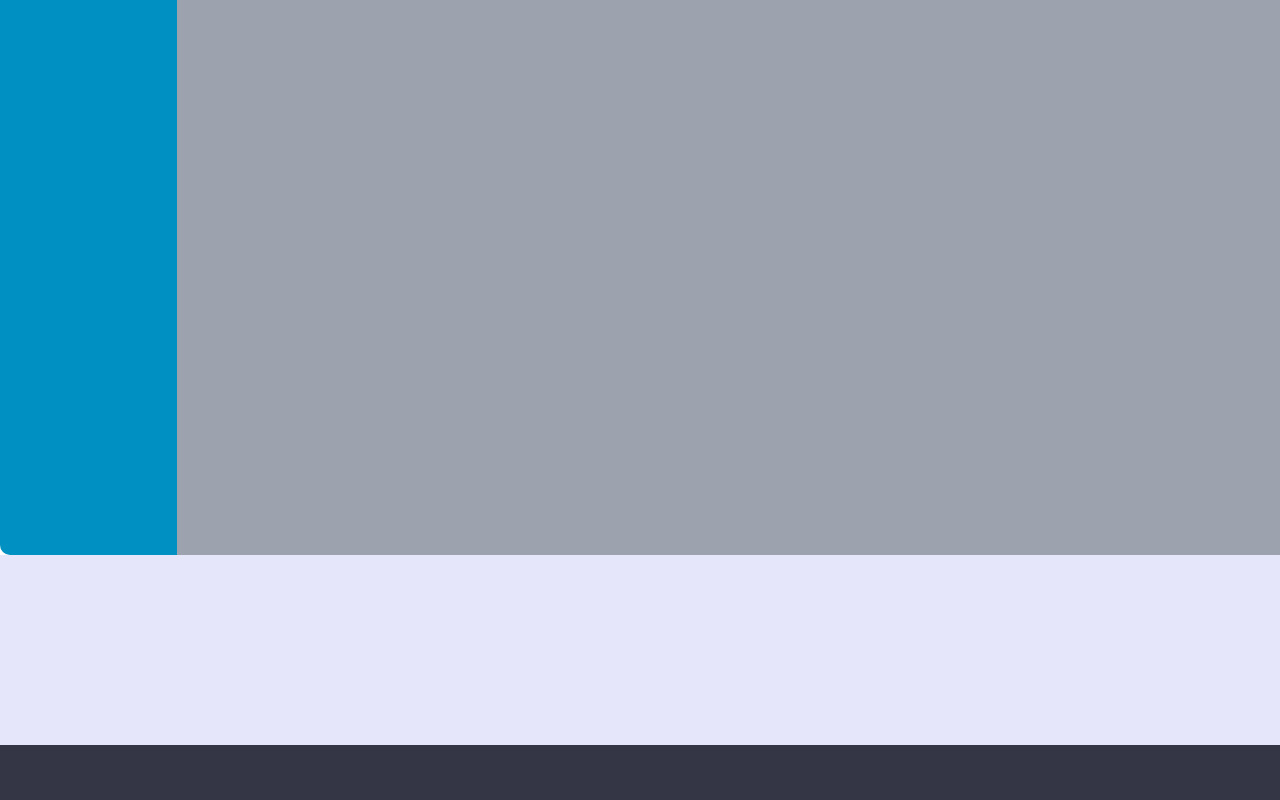
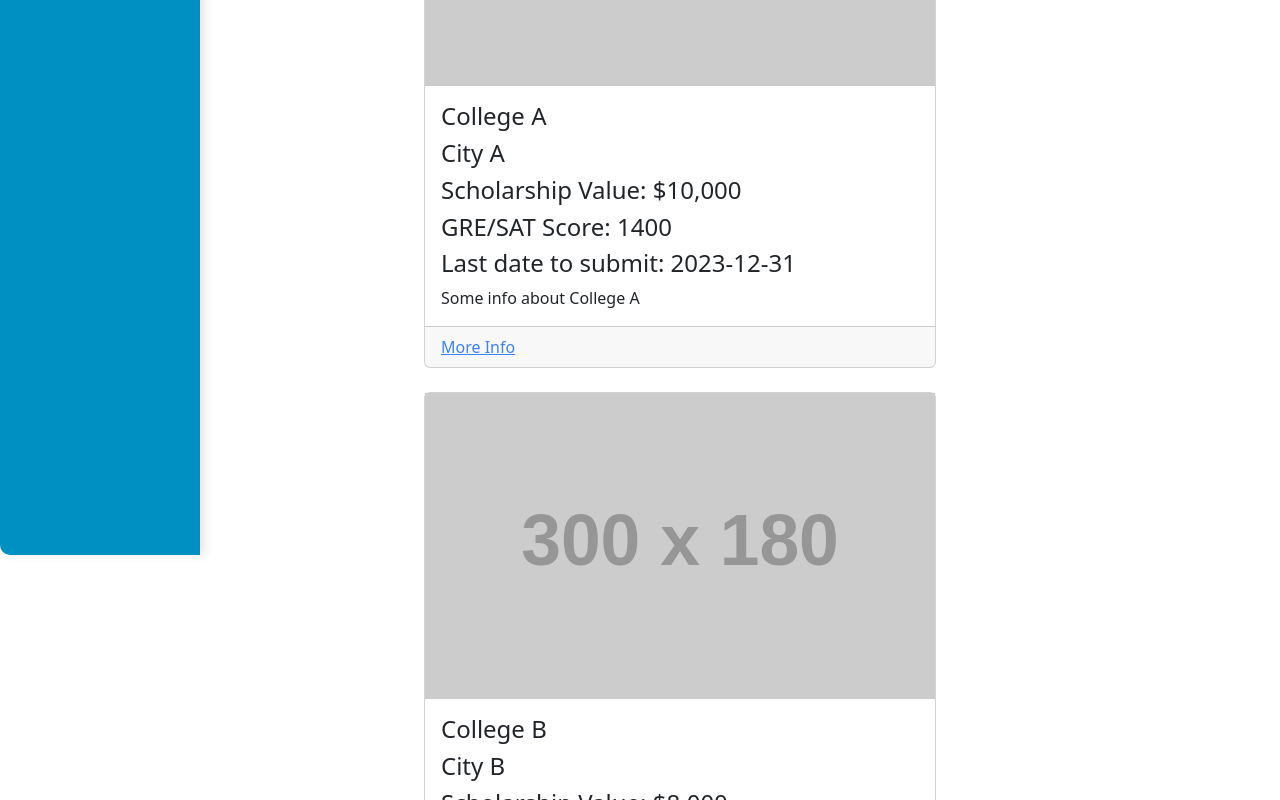
Before and after one commit to HuzefaDohadwala/ScholarSpot, a React (Create React App) app in the folder my-app/: page /studentdashboard in a window 1280 px wide. Shown: the part 360-1160 px from the top of the page. Built offline with nearby package versions, Linux system fonts and the light colour scheme.

Commit message:
student dashboard

```diff
--- /dev/null
+++ b/my-app/src/Components/College.jsx
@@ -0,0 +1,67 @@
+import React from 'react';
+import { useParams } from 'react-router-dom'; // Import useParams
+
+function College() {
+  // Use the useParams hook to get the collegeId from the URL
+  const { collegeId } = useParams();
+
+  // You can fetch college details based on collegeId here
+  // Updated JSON data with additional details
+  const collegesData = [
+    {
+      "id": 1,
+      "name": "College A",
+      "location": "City A",
+      "scholarshipValue": "$10,000",
+      "greSatScore": "1400",
+      "description": "Some info about College A",
+      "lastDateToSubmit": "2023-12-31",
+      "collegeBoardCode": "12345",
+      "applicationTypesAccepted": "Common App, Coalition App",
+      "easyApply": true
+    },
+    {
+      "id": 2,
+      "name": "College B",
+      "location": "City B",
+      "scholarshipValue": "$8,000",
+      "greSatScore": "1300",
+      "description": "Some info about College B",
+      "lastDateToSubmit": "2023-12-15",
+      "collegeBoardCode": "67890",
+      "applicationTypesAccepted": "Common App",
+      "easyApply": false
+    }
+  ];
+
+  // Find the college with the matching id
+  const college = collegesData.find((college) => college.id === parseInt(collegeId));
+
+  if (!college) {
+    return <div>College not found</div>;
+  }
+
+  return (
+    <div className="mb-4">
+      <h1 className="text-xl font-bold">{college.name}</h1>
+      <p className="text-gray-600">Location: {college.location}</p>
+      <p className="text-gray-600">Scholarship Value: {college.scholarshipValue}</p>
+      <p className="text-gray-600">GRE/SAT Score: {college.greSatScore}</p>
+      <p className="text-gray-600">Description: {college.description}</p>
+      <p className="text-gray-600">Last Date to Submit: {college.lastDateToSubmit}</p>
+      <p className="text-gray-600">College Board Code: {college.collegeBoardCode}</p>
+      <p className="text-gray-600">Application Types Accepted: {college.applicationTypesAccepted}</p>
+      <div className="flex gap-2">
+        {college.easyApply ? (
+          <button className="bg-blue-500 text-white px-4 py-2 rounded-md">Easy Apply</button>
+        ) : (
+          <button className="bg-red-500 text-white px-4 py-2 rounded-md">
+            <span className="mr-1">Like</span> ❤️
+          </button>
+        )}
+      </div>
+    </div>
+  );
+}
+
+export default College;
--- /dev/null
+++ b/my-app/src/Components/Insti.json
@@ -0,0 +1,26 @@
+[
+  {
+    "id": 1,
+    "name": "College A",
+    "location": "City A",
+    "scholarshipValue": "$10,000",
+    "greSatScore": "1400",
+    "description": "Some info about College A",
+    "lastDateToSubmit": "2023-12-31",
+    "collegeBoardCode": "12345",
+    "applicationTypesAccepted": "Common App, Coalition App",
+    "easyApply": true
+  },
+  {
+    "id": 2,
+    "name": "College B",
+    "location": "City B",
+    "scholarshipValue": "$8,000",
+    "greSatScore": "1300",
+    "description": "Some info about College B",
+    "lastDateToSubmit": "2023-12-15",
+    "collegeBoardCode": "67890",
+    "applicationTypesAccepted": "Common App",
+    "easyApply": false
+  }
+]
--- a/my-app/src/Components/StudentDashboard.jsx
+++ b/my-app/src/Components/StudentDashboard.jsx
@@ -1,24 +1,56 @@
 import React from 'react';
-import { Route, Routes } from "react-router-dom";
+import { Link, Route, Routes } from 'react-router-dom';
 import Sidebar from './Sidebar';
 import Applied from './Applied';
 import VisaNPrep from './VisaNPrep';
+import collegesData from './Insti.json';
+import College from './College'; // Import the College component
 
-const StudentDashboard = () => {
+function StudentDashboard() {
   return (
     <div className="flex gap-0">
       {/* Sidebar (1/4 width) */}
       <Sidebar />
       {/* Main Content (3/4 width) */}
-      <div className="w-full bg-gray-400 p-4">
+      <div className="w-3/4 p-4">
         <Routes>
-          <Route path="applied" element={<Applied/>} />
-          <Route path="analytics" element={<Applied/>} />
-          <Route path="visanprep" element={<VisaNPrep/>} />
+          <Route path="applied" element={<Applied />} />
+          <Route path="analytics" element={<Applied />} />
+          <Route path="visanprep" element={<VisaNPrep />} />
         </Routes>
+        <div className="flex flex-col items-center">
+          {collegesData.map((college) => (
+            <div key={college.id} className="w-full max-w-lg mb-4">
+              <div className="card">
+                <div className="card-horizontal">
+                  <div className="img-square-wrapper">
+                    <img
+                      className="w-full h-auto"
+                      src="http://via.placeholder.com/300x180"
+                      alt="Card image cap"
+                    />
+                  </div>
+                  <div className="card-body">
+                    <h4 className="card-title">{college.name}</h4>
+                    <h4 className="card-title">{college.location}</h4>
+                    <h4 className="card-title">Scholarship Value: {college.scholarshipValue}</h4>
+                    <h4 className="card-title">GRE/SAT Score: {college.greSatScore}</h4>
+                    <h4 className="card-title">Last date to submit: {college.lastDateToSubmit}</h4>
+                    <p className="card-text">{college.description}</p>
+                  </div>
+                </div>
+                <div className="card-footer">
+                  <Link to={`/studentdashboard/${college.id}`} className="text-blue-500">
+                    More Info
+                  </Link>
+                </div>
+              </div>
+            </div>
+          ))}
+        </div>
       </div>
     </div>
   );
-};
+}
 
 export default StudentDashboard;
--- a/my-app/src/Routes/MainRoutes.js
+++ b/my-app/src/Routes/MainRoutes.js
@@ -5,6 +5,7 @@ import Login from "../Components/Login";
 import SignUp1 from "../Components/SignUp1";
 import SignUp2 from "../Components/SignUp2";
 import StudentDashboard from "../Components/StudentDashboard";
+import College from "../Components/College";
 
 function MainRoutes() {
   return (
@@ -14,6 +15,7 @@ function MainRoutes() {
       <Route path="/signup1" element={<SignUp1 />} />
       <Route path="/signup2" element={<SignUp2 />} />
       <Route path="/studentdashboard/*" element={<StudentDashboard />} />
+      <Route path="/studentdashboard/:collegeId" element={<College />} />
       <Route path="/" element={<Home />} />
     </Routes>
   );
```
